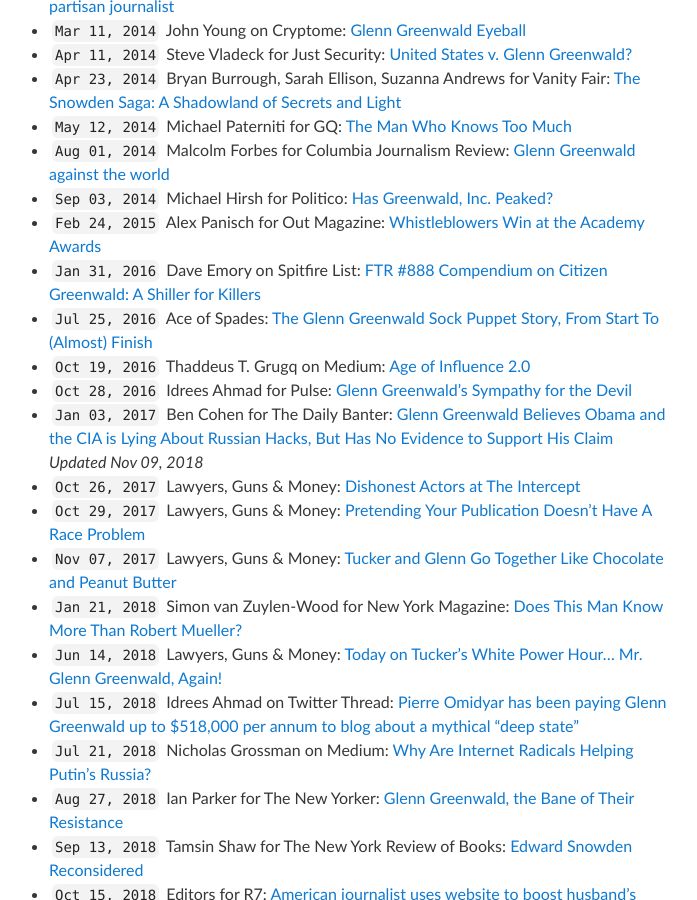
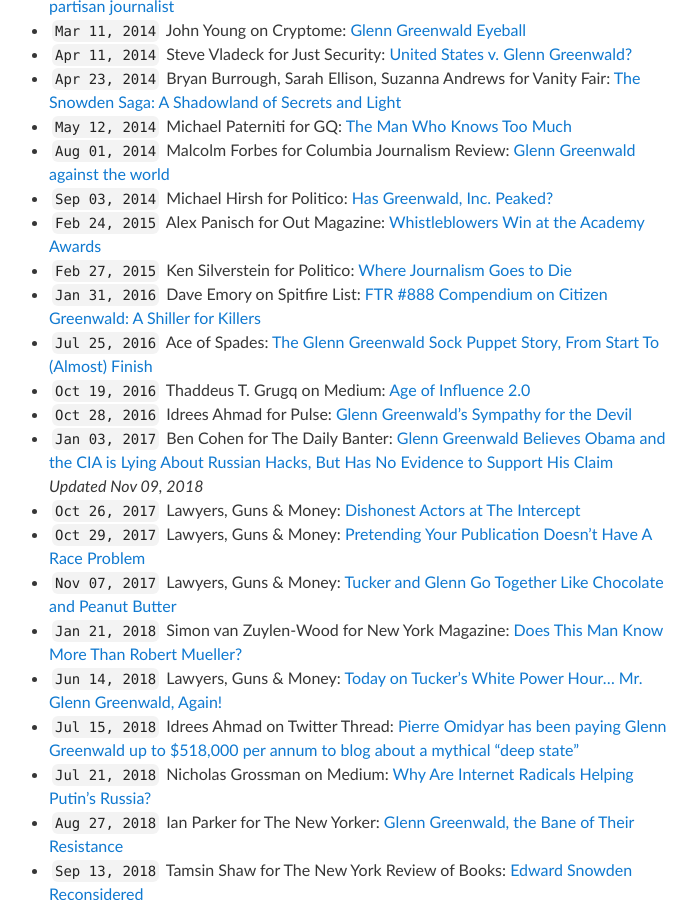
Before and after one commit to masternotions/masternotions.github.io, a Jekyll site: the page built from articles.md, in a window 1280 px wide and 900 px high, scrolled down 1743 px. Shown: the whole window, without its empty margins (291-988 px from the left). Built offline with Jekyll 4.4.1, drawn with Linux system fonts in a browser that asks for light colours.

Commit message:
Update articles.md

```diff
--- a/articles.md
+++ b/articles.md
@@ -46,6 +46,7 @@ title: Articles
 - ``Aug 01, 2014`` Malcolm Forbes for Columbia Journalism Review: [Glenn Greenwald against the world](https://archives.cjr.org/critical_eye/glenn_greenwald_against_the_wo.php)
 - ``Sep 03, 2014`` Michael Hirsh for Politico: [Has Greenwald, Inc. Peaked?](https://www.politico.com/magazine/story/2014/09/glenn-greenwald-inc-peaked-110576)
 - ``Feb 24, 2015`` Alex Panisch for Out Magazine: [Whistleblowers Win at the Academy Awards](https://www.out.com/popnography/2015/2/24/why-whistleblowers-winning-academy-awards-matters)
+- ``Feb 27, 2015`` Ken Silverstein for Politico: [Where Journalism Goes to Die](https://www.politico.com/magazine/story/2015/02/ken-silverstein-the-intercept-115586)
 - ``Jan 31, 2016`` Dave Emory on Spitfire List: [FTR #888 Compendium on Citizen Greenwald: A Shiller for Killers](http://spitfirelist.com/for-the-record/ftr-888-compendium-on-citizen-greenwald-a-shiller-for-killers/)
 - ``Jul 25, 2016`` Ace of Spades: [The Glenn Greenwald Sock Puppet Story, From Start To (Almost) Finish](http://ace.mu.nu/archives/187585.php)
 - ``Oct 19, 2016`` Thaddeus T. Grugq on Medium: [Age of Influence 2.0](https://medium.com/@thegrugq/agent-of-influence-2-0-e1f20bed4aec)
```
